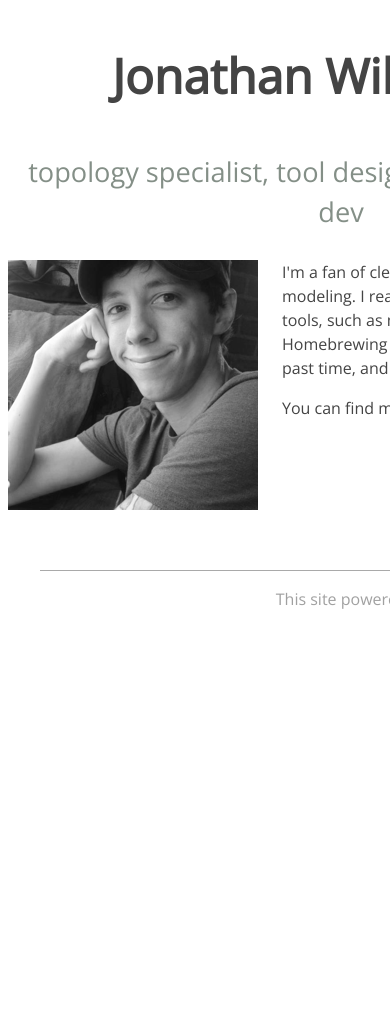
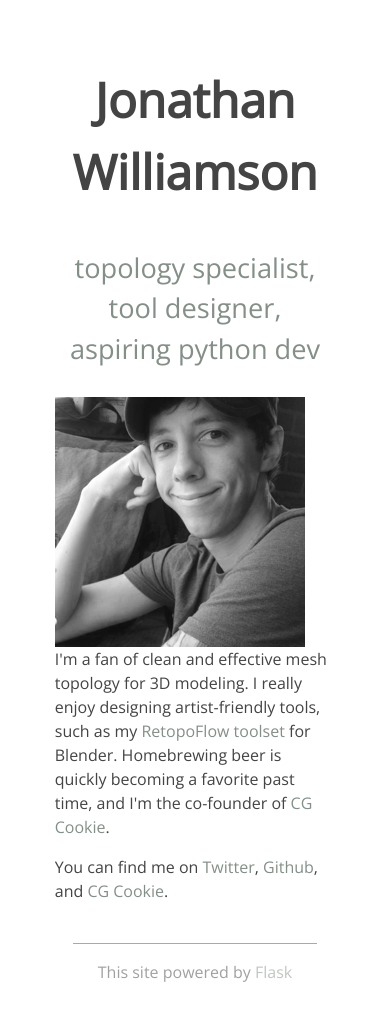
Before and after one commit to carter2422/jw3d, a Flask app: page / in a window 390 px wide; the page is wider, and only the part inside the window is pictured. Before the commit the page ends 609 px from the top of that part, so only its background shows below. Run offline with Flask 2, Linux system fonts and the light colour scheme.

Commit message:
Fix footer overlap and make width responsive.

```diff
--- a/static/css/main.css
+++ b/static/css/main.css
@@ -5,8 +5,10 @@ body {
 }
 
  .container {
-  width: 666px;
+  width: 75%;
+  max-width: 666px;
   margin: 0px auto;
+  overflow: auto;
   /*border: 2px solid red;*/
 }
 
@@ -15,12 +17,11 @@ header {
 }
 
 footer {
-  margin: 2em;
+  margin: 1.5em;
 }
 
 footer .container {
   border-top: 1px solid #555;
-  margin-top: 150px;
   opacity: 0.5;
 }
 
@@ -69,4 +70,7 @@ a:hover {
 img {
   float: left;
   padding-right: 1.5em;
+/*  margin-bottom: 1.5em;
+  max-width: 100%;
+  max-width: 100%;*/
 }
```
